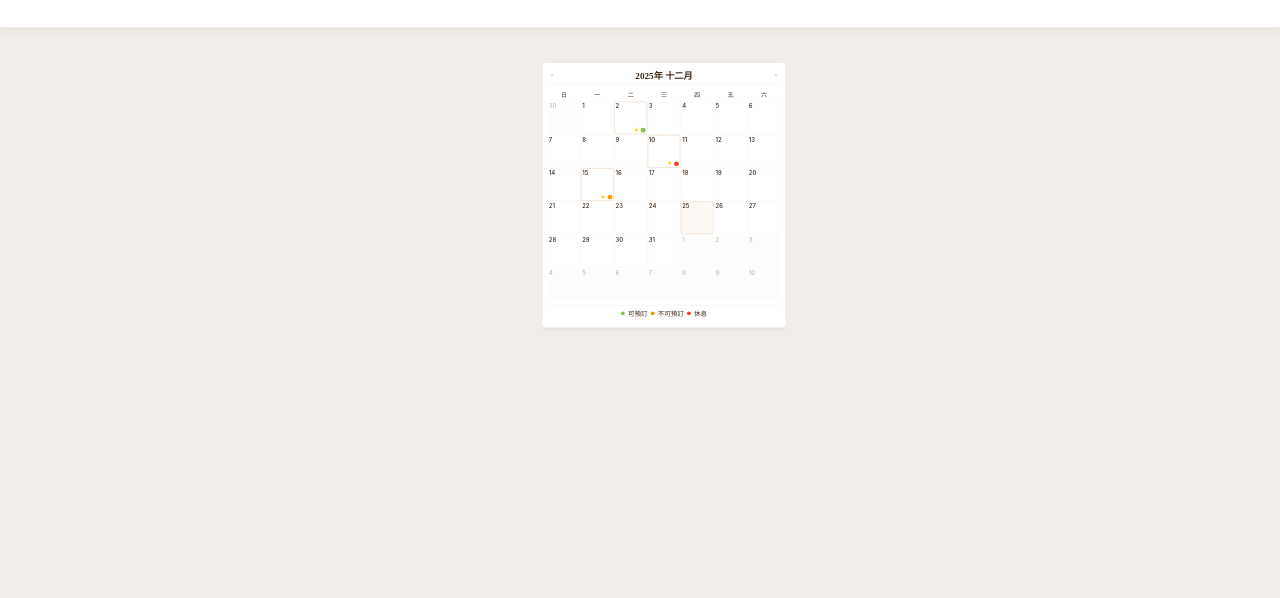
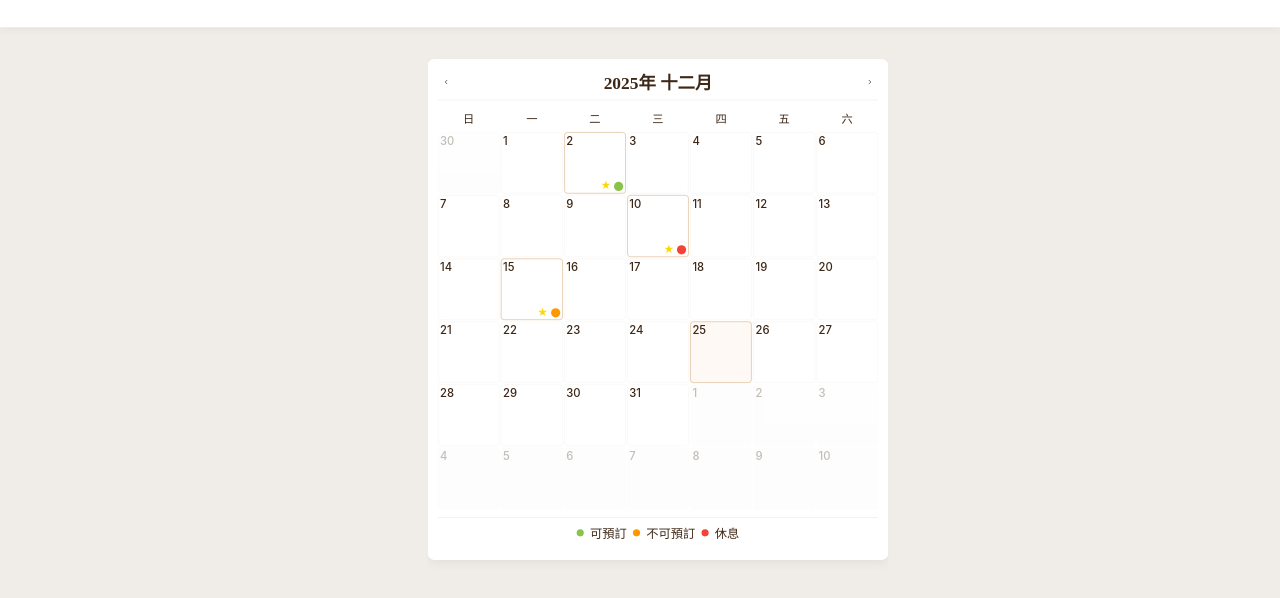
Before and after one commit to lovelycakery/lovelycakery, a plain HTML site: page calendar.html in a window 1280 px wide. Shown: the part 84-682 px from the top of the page. Drawn offline with nearby package versions, Linux system fonts and the light colour scheme.

Commit message:
Increase calendar scale (~1.2x) and prevent initial shrink flash

```diff
--- a/assets/css/styles.css
+++ b/assets/css/styles.css
@@ -638,11 +638,12 @@ body.calendar-page-body {
       佔位寬高由 JS 直接設 style.width/style.height
       但日曆卡片有 box-shadow，必須留 padding，且不能用 overflow: hidden 去裁掉
     */
-    --cal-pad: 24px;
+    --cal-pad: 18px;
     padding: var(--cal-pad);
     overflow: visible;
     display: block;
     box-sizing: content-box;
+    visibility: hidden; /* 避免一開始先大後縮小的閃動 */
 }
 
 .calendar-scale-inner {
--- a/assets/js/calendar-widget-readonly.js
+++ b/assets/js/calendar-widget-readonly.js
@@ -48,7 +48,8 @@ class CalendarWidgetReadonly {
                 // 因為 transform 只影響視覺顯示，不影響實際空間佔用
                 window.parent.postMessage({
                     type: 'calendar-resize',
-                    height: height + 100  // 增加額外空間確保完整顯示
+                    // 只留少量 buffer，避免把 iframe 撐太高導致父頁縮放過小
+                    height: height + 24
                 }, '*');
             }
         } catch (e) {
--- a/calendar-widget-readonly.html
+++ b/calendar-widget-readonly.html
@@ -4,7 +4,7 @@
     <meta charset="UTF-8">
     <meta name="viewport" content="width=device-width, initial-scale=1.0">
     <title>日曆組件（只讀）</title>
-    <link rel="stylesheet" href="assets/css/calendar-widget.css?v=20251225-2">
+    <link rel="stylesheet" href="assets/css/calendar-widget.css?v=20251225-3">
 </head>
 <body>
     <div class="calendar-container">
@@ -58,6 +58,6 @@
             console.warn('檢測到可編輯版本的日曆組件，這不應該在只讀頁面中出現');
         }
     </script>
-    <script src="assets/js/calendar-widget-readonly.js?v=20251225-2"></script>
+    <script src="assets/js/calendar-widget-readonly.js?v=20251225-3"></script>
 </body>
 </html>
--- a/calendar.html
+++ b/calendar.html
@@ -4,7 +4,7 @@
     <meta charset="UTF-8">
     <meta name="viewport" content="width=device-width, initial-scale=1.0">
     <title>日曆 - Lovely Cakery</title>
-    <link rel="stylesheet" href="assets/css/styles.css?v=20251225-2">
+    <link rel="stylesheet" href="assets/css/styles.css?v=20251225-3">
     <link rel="preconnect" href="https://fonts.googleapis.com">
     <link rel="preconnect" href="https://fonts.gstatic.com" crossorigin>
     <link href="https://fonts.googleapis.com/css2?family=Playfair+Display:wght@400;700&family=Inter:wght@300;400;500&display=swap" rel="stylesheet">
@@ -57,7 +57,7 @@
                 <div class="calendar-scale">
                     <div class="calendar-scale-inner">
                         <iframe
-                            src="calendar-widget-readonly.html?v=20251225-2"
+                            src="calendar-widget-readonly.html?v=20251225-3"
                             class="calendar-iframe"
                             title="Calendar Widget"
                             frameborder="0"
@@ -117,7 +117,7 @@
             const extraTop = Math.max(0, -shiftPx);
             const extraBottom = Math.max(0, shiftPx);
 
-            const padding = 12; // 留白（縮小一點，讓整體放大一些）
+            const padding = 8; // 留白（再縮小一些，讓整體接近 +20%）
             // 需要把 shadowPad 也算進去，否則縮放後會剛好貼邊導致陰影/邊框被裁
             const scaleW = (availW - padding * 2 - shadowPad * 2) / contentW;
             const scaleH = (availH - padding * 2 - shadowPad * 2 - extraTop - extraBottom) / contentH;
@@ -131,6 +131,7 @@
                 // 加 2px buffer，避免小數 rounding 剪到邊
                 scaleBox.style.width = (Math.ceil(contentW * scale) + shadowPad * 2 + 2) + 'px';
                 scaleBox.style.height = (Math.ceil(contentH * scale) + shadowPad * 2 + 2) + 'px';
+                scaleBox.style.visibility = 'visible';
             }
             if (inner) {
                 inner.style.width = contentW + 'px';
@@ -154,7 +155,8 @@
 
                     if (height > 0) {
                         // 增加更多額外空間確保完整顯示（包括底部邊距和可能的滾動條）
-                        iframe.style.height = (height + 120) + 'px';
+                        // 小 buffer 即可，避免把 iframe 撐太高導致整體縮放過小
+                        iframe.style.height = (height + 24) + 'px';
                         updateCalendarScale();
                     }
                 }
```
